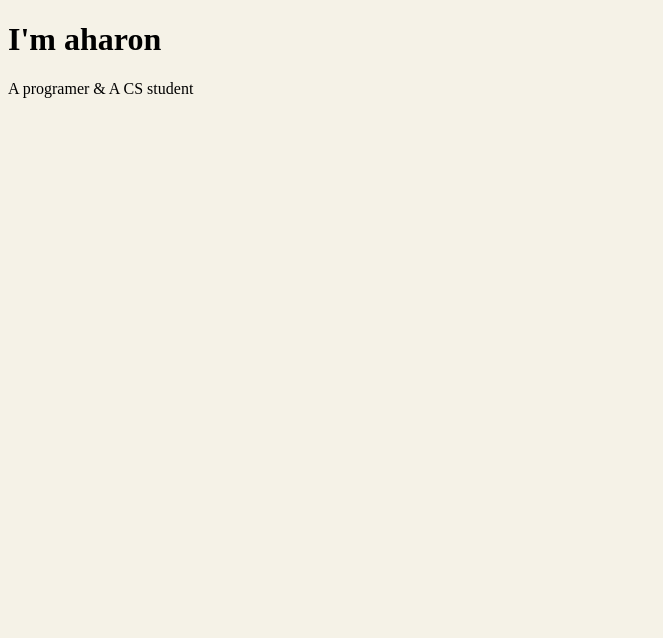
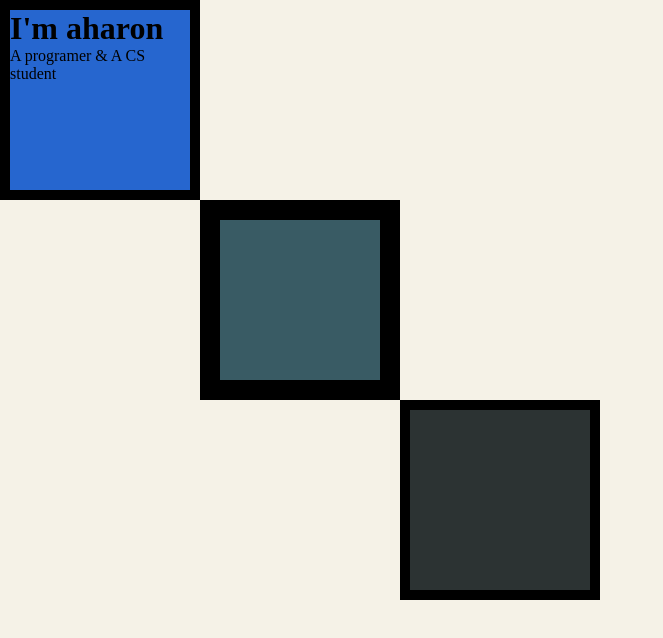
Before and after one commit to aharonlevy/CSS-practice, a plain HTML site: page index.html in a window 1280 px wide. Shown: the whole page, without its empty margins (0-663 px from the left). Drawn offline with Linux system fonts and the light colour scheme.

Commit message:
playing with the CSS and the containers

```diff
--- a/css/styles.css
+++ b/css/styles.css
@@ -3,23 +3,40 @@
 /**************tag styles************/
 body {
   background-color: #f5f2e7;
+  margin: 0;
+  height: 100%;
   width: 100%;
 }
 
+h1 {
+  margin: 0;
+}
+
+p {
+  margin: 0;
+}
+
 /**************class styles************/
+
 .topContainer {
   background-color: #2666cf;
-  height: 200px;
-  width: 200px;
+  width: 180px;
+  height: 180px;
+  border: 10px solid black;
 }
 .midContainer {
   background-color: #395b64;
-  height: 200px;
-  width: 200px;
+  border: 20px solid black;
+  width: 160px;
+  height: 160px;
+
+  margin-left: 200px;
 }
 
-.buttcontainer {
+.buttContainer {
   background-color: #2c3333;
-  height: 200px;
-  width: 200px;
+  border: 10px solid black;
+  width: 180px;
+  height: 180px;
+  margin-left: 400px;
 }
--- a/index.html
+++ b/index.html
@@ -10,9 +10,13 @@
     <link rel="icon" href="assets/favicon.ico" />
   </head>
   <body>
-    <div class="">
+    <div class="topContainer">
       <h1>I'm aharon</h1>
       <p>A programer & A CS student</p>
     </div>
+
+    <div class="midContainer"></div>
+
+    <div class="buttContainer"></div>
   </body>
 </html>
```
